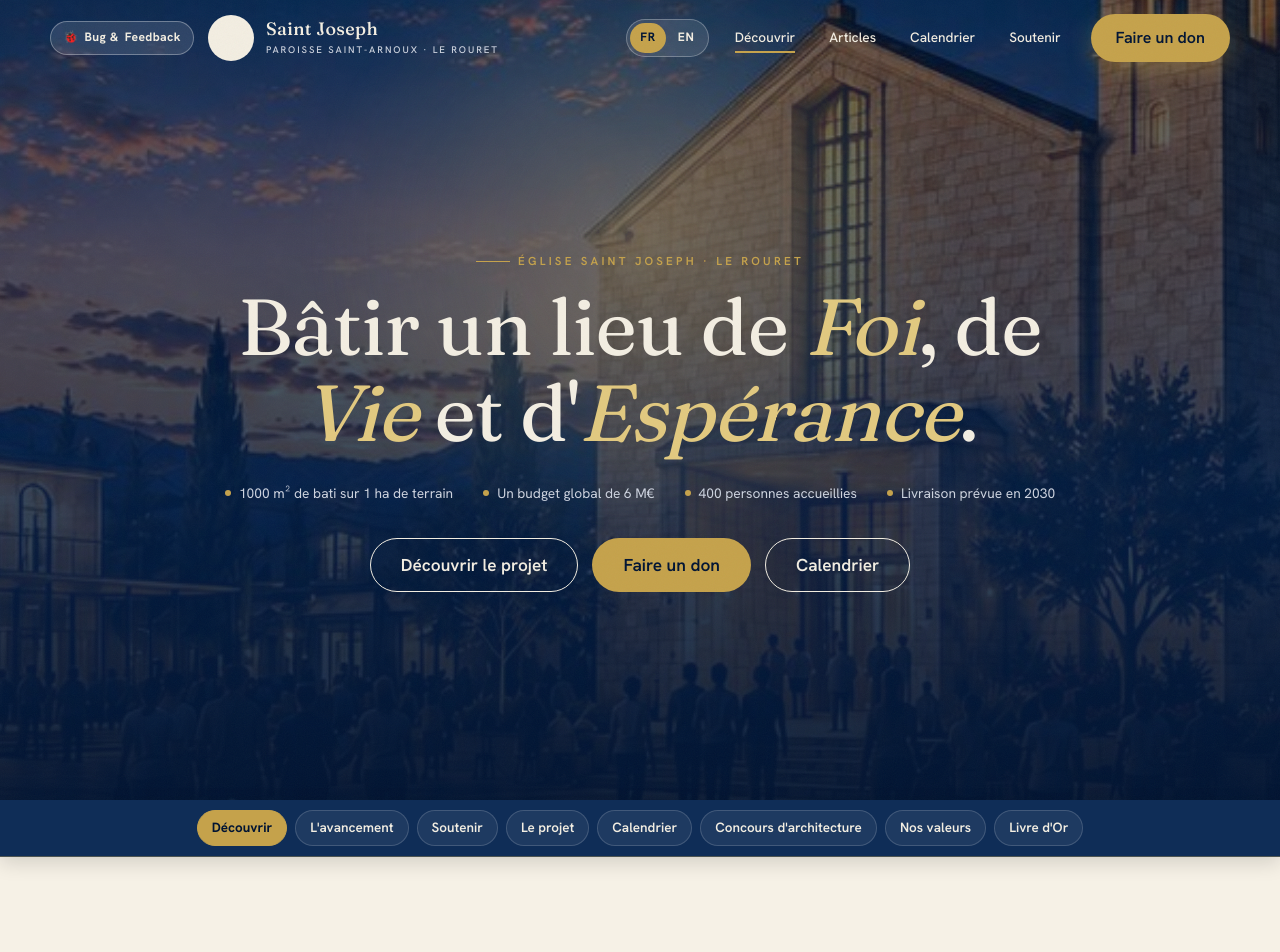
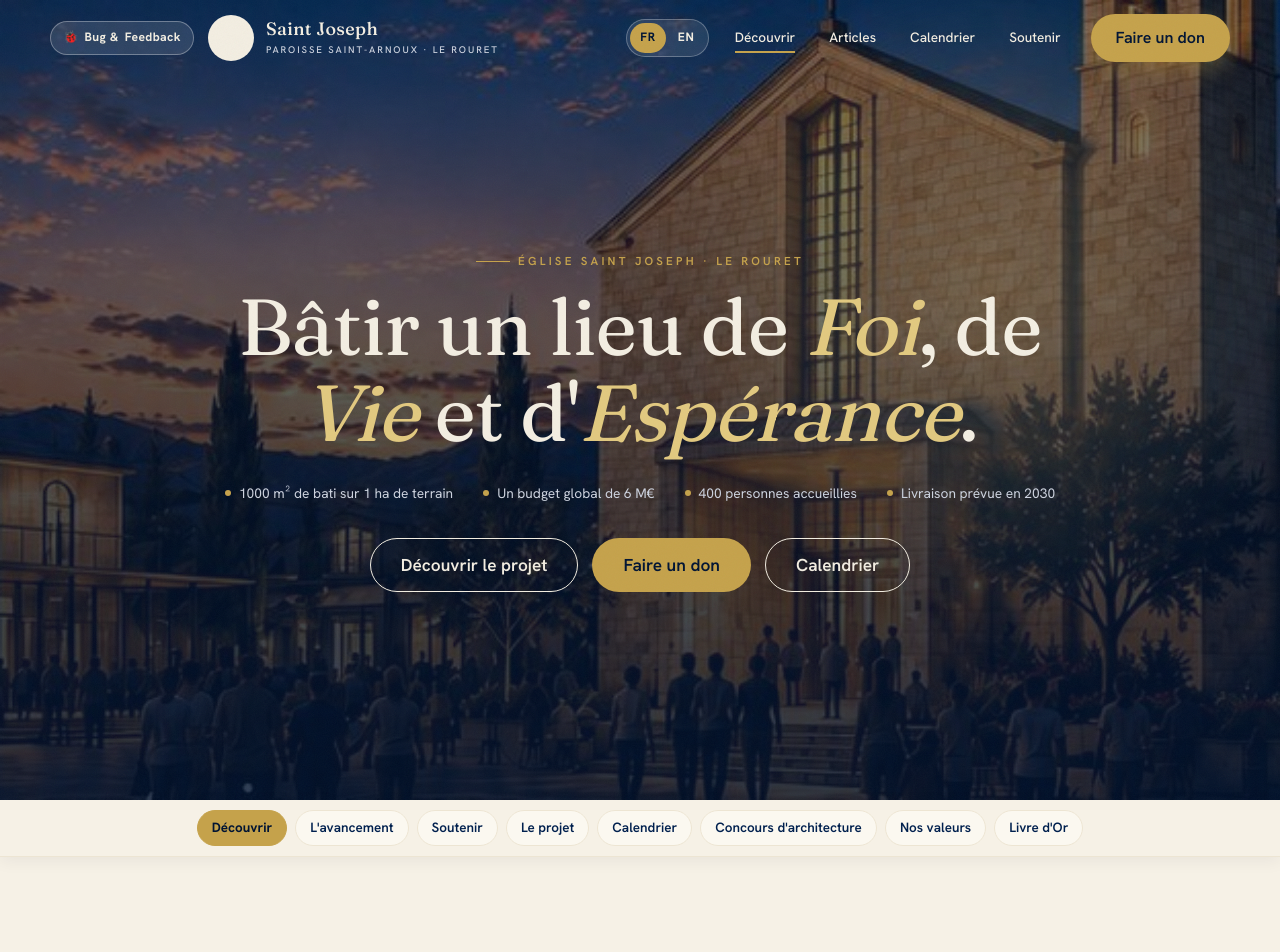
Before and after one commit to mgenin12/saint-joseph-sjo2, a Next.js app: page / in a window 1280 px wide. Shown: the top 952 px of the page. Built offline with nearby package versions, Linux system fonts and the light colour scheme; no server answers.

Commit message:
style: warm background palette & hero overlay matching saint-joseph.saint-arnoux.fr

```diff
--- a/app/page.tsx
+++ b/app/page.tsx
@@ -116,7 +116,7 @@ export default async function HomePage() {
       </section>
 
       {/* ---------- Soutenir (résumé de la collecte) ---------- */}
-      <section id="clocher" className="section section--navy" aria-labelledby="clocher-title">
+      <section id="clocher" className="section" aria-labelledby="clocher-title">
         <div className="container">
           <div className="collecte-layout">
             <div className="panel reveal">
@@ -139,7 +139,7 @@ export default async function HomePage() {
                 <a className="btn btn--gold btn--lg" href={config.urlDon} target="_blank" rel="noopener">
                   Donner
                 </a>
-                <Link className="btn btn--ghost" href="/soutenir">
+                <Link className="btn btn--outline" href="/soutenir">
                   Toutes les façons de soutenir
                 </Link>
               </div>
@@ -149,7 +149,7 @@ export default async function HomePage() {
       </section>
 
       {/* ---------- Derniers articles (Le projet) ---------- */}
-      <section id="projet" className="section" aria-labelledby="articles-title">
+      <section id="projet" className="section section--white" aria-labelledby="articles-title">
         <div className="container">
           <div className="section-head reveal">
             <span className="eyebrow">Le projet</span>
@@ -170,7 +170,7 @@ export default async function HomePage() {
       </section>
 
       {/* ---------- Prochains rendez-vous (Calendrier) ---------- */}
-      <section id="calendrier" className="section section--white section--tight" aria-labelledby="rdv-title">
+      <section id="calendrier" className="section section--tight" aria-labelledby="rdv-title">
         <div className="container">
           <div className="section-head reveal">
             <span className="eyebrow">Calendrier</span>
--- a/app/soutenir/page.tsx
+++ b/app/soutenir/page.tsx
@@ -51,7 +51,7 @@ export default async function SoutenirPage() {
       </section>
 
       {/* ---------- Clocher + mur ---------- */}
-      <section className="section section--navy" aria-labelledby="collecte-title">
+      <section className="section" aria-labelledby="collecte-title">
         <div className="container">
           <h2 id="collecte-title" className="sr-only">
             État de la collecte
@@ -82,7 +82,7 @@ export default async function SoutenirPage() {
       </section>
 
       {/* ---------- Paliers ---------- */}
-      <section className="section" aria-labelledby="paliers-title">
+      <section className="section section--white" aria-labelledby="paliers-title">
         <div className="container">
           <div className="section-head reveal">
             <span className="eyebrow">Les paliers</span>
--- a/components/Blocks.tsx
+++ b/components/Blocks.tsx
@@ -84,7 +84,7 @@ export async function ClocherBlock() {
   const config = await getSiteConfig();
   const data = computeClocher(config.montantCollecte, config.objectif);
   return (
-    <div className="block section--navy" style={{ borderRadius: "var(--radius)", padding: 26 }}>
+    <div className="block">
       <div className="collecte-layout">
         <div className="panel">
           <h3>Le clocher s&apos;élève</h3>
--- a/styles/globals.css
+++ b/styles/globals.css
@@ -17,11 +17,11 @@
   --ink: #1f1d18;
   --ink-soft: #4a463c;
   --sage: #6e7a5a;
-  --white: #fffdf8;
+  --white: #fbf8f0;
   --radius: 18px;
   --radius-sm: 10px;
-  --shadow: 0 18px 50px rgba(0, 32, 78, 0.12);
-  --shadow-sm: 0 6px 18px rgba(0, 32, 78, 0.08);
+  --shadow: 0 14px 34px rgba(0, 32, 78, 0.08);
+  --shadow-sm: 0 6px 18px rgba(0, 32, 78, 0.05);
   --container: 1180px;
   --header-h: 76px;
   --ease: cubic-bezier(0.22, 1, 0.36, 1);
@@ -176,11 +176,11 @@ button {
   position: sticky;
   top: var(--header-h);
   z-index: 900;
-  background: rgba(0, 32, 78, 0.94);
+  background: rgba(246, 241, 230, 0.94);
   backdrop-filter: blur(10px);
   -webkit-backdrop-filter: blur(10px);
-  border-bottom: 1px solid rgba(197, 162, 75, 0.35);
-  box-shadow: 0 6px 20px rgba(0, 0, 0, 0.14);
+  border-bottom: 1px solid var(--parchment-2);
+  box-shadow: 0 4px 16px rgba(0, 20, 51, 0.06);
 }
 .subnav__inner {
   display: flex;
@@ -207,15 +207,16 @@ button {
   border-radius: 999px;
   font-size: 0.84rem;
   font-weight: 600;
-  color: var(--cream);
+  color: var(--navy);
   text-decoration: none !important;
-  border: 1px solid rgba(255, 255, 255, 0.16);
-  background: rgba(255, 255, 255, 0.06);
+  border: 1px solid var(--parchment-2);
+  background: var(--white);
   transition: background 0.2s, color 0.2s, border-color 0.2s, transform 0.2s;
 }
 .subnav__link:hover {
-  background: rgba(255, 255, 255, 0.16);
-  color: #ffffff;
+  background: var(--parchment-2);
+  border-color: var(--gold);
+  color: var(--navy);
 }
 .subnav__link.active {
   background: var(--gold);
@@ -949,34 +950,35 @@ body {
   color: var(--cream);
   overflow: hidden;
   padding: calc(var(--header-h) + 40px) 0 80px;
+  background-color: var(--navy-900);
 }
 .hero__bg {
   position: absolute;
   inset: 0;
-  z-index: -2;
+  z-index: 0;
   background: url("/assets/img/hero-eglise-nuit.jpeg") center / cover no-repeat;
-  transform: scale(1.04);
 }
 .hero__bg::after {
   content: "";
   position: absolute;
   inset: 0;
-  background: linear-gradient(180deg, rgba(0, 20, 51, 0.55) 0%, rgba(0, 32, 78, 0.78) 60%, rgba(0, 20, 51, 0.95) 100%);
+  background: linear-gradient(180deg, rgba(0, 18, 46, 0.5) 0%, rgba(0, 18, 46, 0.82) 100%);
 }
 .hero__glow {
   position: absolute;
-  z-index: -1;
+  z-index: 1;
+  top: -12%;
+  right: -8%;
   width: 60vw;
   height: 60vw;
-  max-width: 820px;
-  max-height: 820px;
-  left: 50%;
-  top: 30%;
-  transform: translate(-50%, -50%);
-  background: radial-gradient(circle, rgba(226, 201, 127, 0.28) 0%, rgba(226, 201, 127, 0) 60%);
-  filter: blur(10px);
+  border-radius: 50%;
+  background: radial-gradient(circle, rgba(226, 201, 127, 0.22) 0%, rgba(226, 201, 127, 0) 62%);
+  filter: blur(8px);
+  pointer-events: none;
 }
 .hero__content {
+  position: relative;
+  z-index: 3;
   text-align: center;
   max-width: 900px;
 }
@@ -1022,6 +1024,7 @@ body {
 }
 .hero__scroll {
   position: absolute;
+  z-index: 3;
   bottom: 26px;
   left: 50%;
   transform: translateX(-50%);
@@ -1972,17 +1975,27 @@ body {
   }
 }
 .panel {
-  background: rgba(255, 255, 255, 0.06);
-  border: 1px solid rgba(255, 255, 255, 0.12);
+  position: relative;
+  background: radial-gradient(120% 100% at 70% 0%, #103a78, var(--navy) 55%, var(--navy-900));
+  color: var(--cream);
+  border: 1px solid rgba(226, 201, 127, 0.22);
   border-radius: var(--radius);
-  padding: 26px;
+  padding: 28px 26px 24px;
+  box-shadow: var(--shadow);
+  overflow: hidden;
 }
 .panel h3 {
   color: var(--cream);
   margin-bottom: 4px;
 }
+.panel p {
+  color: var(--cream-dim);
+}
+.panel a:not(.btn) {
+  color: var(--gold-soft);
+}
 .panel__sub {
-  color: var(--gold-soft);
+  color: var(--gold-soft) !important;
   font-size: 0.85rem;
   margin-bottom: 18px;
 }
@@ -2710,7 +2723,7 @@ body {
 
 /* ---------- Bandeau CTA & footer ---------- */
 .cta-band {
-  background: linear-gradient(160deg, var(--navy-700) 0%, var(--navy) 100%);
+  background: linear-gradient(160deg, var(--navy) 0%, var(--navy-900) 100%);
   color: var(--cream);
   padding: 56px 0;
   border-top: 3px solid var(--gold);
```
